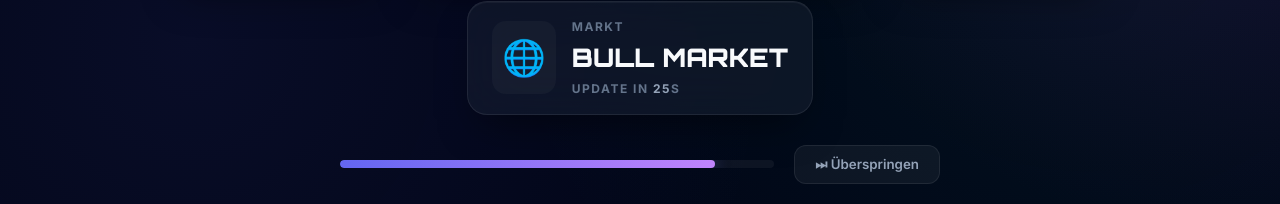
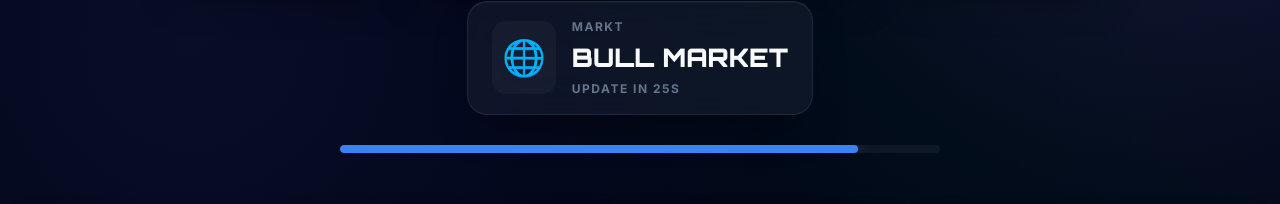
Before and after one commit to Taastyy/gambo, a plain HTML site: page stocks.html in a window 1280 px wide. Shown: the part 359-563 px from the top of the page. Drawn offline with Linux system fonts and the light colour scheme; no server answers.

Commit message:
Stocks update backend

```diff
--- a/backend/stocks.js
+++ b/backend/stocks.js
@@ -47,7 +47,7 @@ function calculateLiquidationPrice(entryPrice, leverage) {
 
 function setupStocksRoutes(app, db, authenticateToken) {
     app.get('/api/stocks/market', (req, res) => {
-        res.json({ success: true, market: STOCKS });
+        res.json({ success: true, market: STOCKS, phase: currentPhase });
     });
 
     app.get('/api/stocks/portfolio', authenticateToken, (req, res) => {
--- a/stocks.html
+++ b/stocks.html
@@ -78,7 +78,6 @@
                 <div class="countdown-progress">
                     <div id="countdown-bar" class="countdown-bar"></div>
                 </div>
-                <button id="skip-btn" class="skip-btn">⏭ Überspringen</button>
             </div>
         </header>
 
--- a/stocks.js
+++ b/stocks.js
@@ -117,16 +117,7 @@ function initializeElements() {
     setupModalListeners('short');
     setupModalListeners('cover');
 
-    // Skip button
-    const skipBtn = document.getElementById('skip-btn');
-    if (skipBtn) {
-        skipBtn.addEventListener('click', skipCountdown);
-        skipBtn.addEventListener('mousedown', startSkipping);
-        skipBtn.addEventListener('mouseup', stopSkipping);
-        skipBtn.addEventListener('mouseleave', stopSkipping);
-        skipBtn.addEventListener('touchstart', function (e) { e.preventDefault(); startSkipping(); });
-        skipBtn.addEventListener('touchend', stopSkipping);
-    }
+    // Skip button logic removed as market is server-synced
 }
 
 function setupModalListeners(type) {
@@ -777,26 +768,32 @@ function showNewsToast(text, sym, imp) {
 }
 
 function startCountdown() {
+    clearInterval(countdownInterval);
     countdownInterval = setInterval(() => {
         countdown--;
-        countdownEl.textContent = countdown;
-        const b = document.getElementById('countdown-bar');
-        if (b) b.style.width = `${(countdown / 30) * 100}%`;
-
-        if (countdown <= 10) countdownEl.style.color = 'var(--lose-red)';
-        else countdownEl.style.color = 'var(--text-secondary)';
-
         if (countdown <= 0) {
-            updateStockPrices();
+            syncMarketFromServer();
             countdown = 30;
-            if (b) b.style.width = '100%';
         }
+        if (countdownEl) {
+            countdownEl.textContent = countdown;
+            if (countdown <= 10) countdownEl.style.color = '#f43f5e';
+            else countdownEl.style.color = '';
+        }
+        updateCountdownBar();
     }, 1000);
 }
 
-function skipCountdown() { countdown = 0; updateStockPrices(); countdown = 30; countdownEl.textContent = 30; if (document.getElementById('countdown-bar')) document.getElementById('countdown-bar').style.width = '100%'; }
-function startSkipping() { if (!skipInterval) skipInterval = setInterval(skipCountdown, 100); }
-function stopSkipping() { clearInterval(skipInterval); skipInterval = null; }
+function updateCountdownBar() {
+    const bar = document.getElementById('countdown-bar');
+    if (bar) {
+        const percent = (countdown / 30) * 100;
+        bar.style.width = percent + '%';
+        if (percent < 20) bar.style.background = '#f43f5e';
+        else if (percent < 50) bar.style.background = '#fbbf24';
+        else bar.style.background = '#3b82f6';
+    }
+}
 
 function addTransaction(type, sym, shares, amt, profit = 0, lev = 1) {
     if (!historyList) return;
@@ -864,6 +861,10 @@ async function syncMarketFromServer() {
         const res = await fetch('/api/stocks/market');
         const data = await res.json();
         if (data.success && data.market) {
+            if (data.phase && marketIndicator) {
+                marketIndicator.textContent = data.phase === 'bull' ? 'BULL MARKET' : 'BEAR MARKET';
+                marketIndicator.className = 'stat-value market-value ' + data.phase;
+            }
             data.market.forEach(serverAsset => {
                 const combined = [...STOCKS, ...ETFS];
                 const localAsset = combined.find(s => s.symbol === serverAsset.symbol);
```
Also changed, not shown: backend/inspect_db.js (added, +14 -0 lines).
